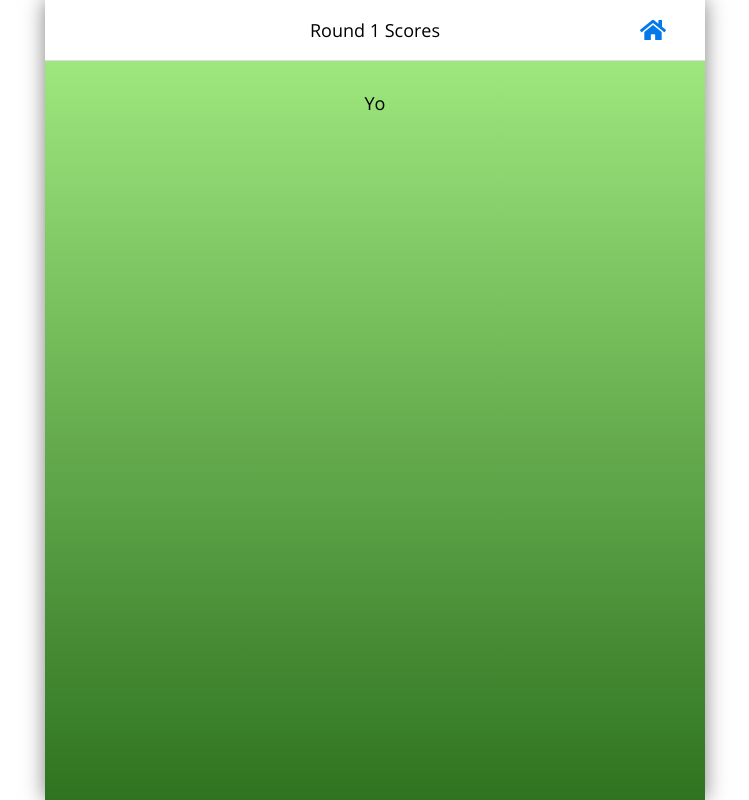
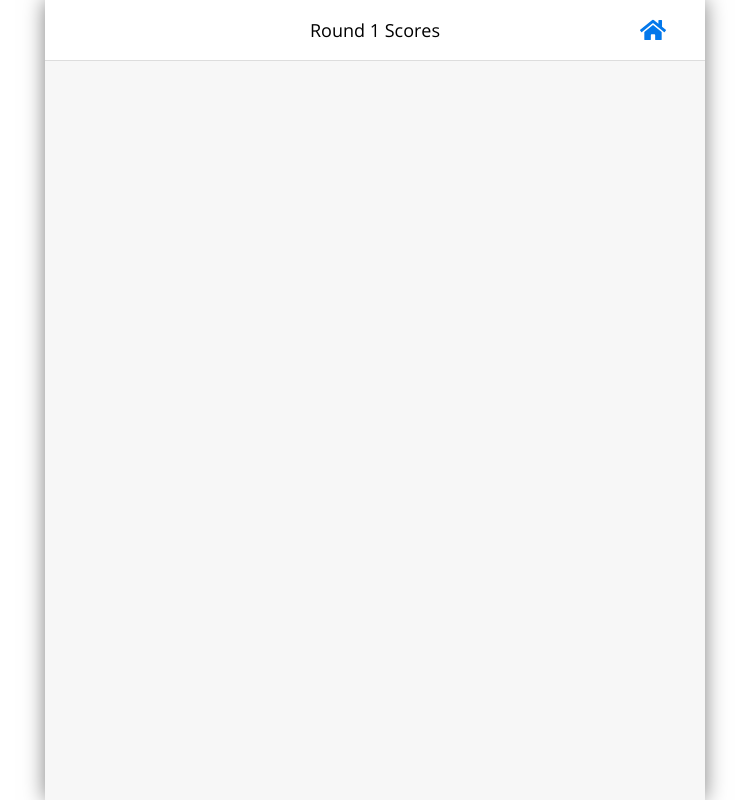
Before and after one commit to christianhalsell/app-street-sports-challenger, a React (Create React App) app: page /scores in a window 1280 px wide. Shown: the whole page, without its empty margins (265-1014 px from the left). Built offline with nearby package versions, Linux system fonts and the light colour scheme.

Commit message:
display round scores

```diff
--- a/src/components/Content.js
+++ b/src/components/Content.js
@@ -29,6 +29,10 @@ const Content = ({ children, position, background }) => {
       backgroundType = styles.backgroundGreen;
       break;
 
+    case 'full':
+      backgroundType = styles.full;
+      break;
+
     default:
       backgroundType = styles.backgroundGray;
       break;
--- a/src/components/Content.module.css
+++ b/src/components/Content.module.css
@@ -21,6 +21,11 @@
   );
 }
 
+.full {
+  background-color: var(--extra-light-gray);
+  padding: 0;
+}
+
 .contentImage {
   background-image: url(../assets/homeBG.png);
   background-repeat: no-repeat;
--- a/src/features/scores/scoresSlice.js
+++ b/src/features/scores/scoresSlice.js
@@ -257,7 +257,7 @@ export const scoresSlice = createSlice({
       state.clearInputs = true;
       state.highestScore = highestValue;
       state.playersScores = tempFinalObj;
-      state.round = gameRound + 1;
+      // state.round = gameRound;
     }
   },
   extraReducers: (builder) => {} // async reducers
--- a/src/pages/HomePage.js
+++ b/src/pages/HomePage.js
@@ -11,10 +11,8 @@ const HomePage = () => {
   const navigate = useNavigate();
   return (
     <Container>
-      {/* <Header title='Home' leftContent='' rightContent='' /> */}
       <Content position='bottom' background='image'>
         <div className={styles.buttonWrapper}>
-          {/* <div className='button-wrapper'> */}
           <Button
             onClick={() => {
               navigate('/howtouse');
--- a/src/pages/ScoresPage.js
+++ b/src/pages/ScoresPage.js
@@ -18,11 +18,8 @@ const ScoresPage = (props) => {
   // Selectors
   const { round, playersScores } = useSelector((state) => state.scores);
 
-  console.log(
-    '%c%s',
-    'background-color: yellow; padding: 4px; color: black',
-    'playersScores:',
-    playersScores
+  const sortedPlayersScores = [...playersScores].sort(
+    (a, b) => b.score - a.score
   );
 
   return (
@@ -42,8 +39,23 @@ const ScoresPage = (props) => {
           </Button>
         }
       />
-      <Content background='green'>
-        <div>Yo</div>
+      <Content background='full'>
+        <div className={styles.flatList}>
+          {sortedPlayersScores.map((item, idx) => (
+            <div className={styles.playerScoreArea} key={idx}>
+              <div className={styles.playerScoreArea_Section}>
+                <div className={styles.playerScoreArea_NameText}>
+                  {!item.name && `#${item.id}`} {item.name || ''}
+                </div>
+              </div>
+              <div className={styles.playerScoreArea_Section}>
+                <div className={styles.playerScoreArea_ScoreText}>
+                  {item.score}
+                </div>
+              </div>
+            </div>
+          ))}
+        </div>
       </Content>
     </Container>
   );
--- a/src/pages/ScoresPage.module.css
+++ b/src/pages/ScoresPage.module.css
@@ -0,0 +1,47 @@
+/* .screen {
+  align-items: center;
+  flex: 1;
+  justify-content: center;
+} */
+.flatList {
+  width: 100%;
+}
+.background {
+  height: 100%;
+  left: 0;
+  position: absolute;
+  right: 0;
+  top: 0;
+}
+.submitButton {
+  flex: 1;
+  margin: 0 10px;
+}
+.playerScoreArea {
+  align-content: space-between;
+  align-items: center;
+  background-color: white;
+  border-bottom: 1px solid var(--light-gray);
+  display: flex;
+  flex-direction: row;
+  padding: 14px 30px;
+}
+.playerScoreArea_Section {
+  flex: 1;
+  justify-content: center;
+}
+.playerScoreArea_NameText {
+  font-size: 18px;
+  text-align: left;
+}
+.playerScoreArea_ScoreText {
+  font-size: 26px;
+  /* font-family: 'open-sans-bold'; */
+  text-align: right;
+}
+.buttonsWrapper {
+  flex-direction: 'column';
+  justify-content: 'space-between';
+  /* margin: Layout.ButtonMarginVertical 0;
+  width: Layout.ButtonSingleWidth; */
+}
```
